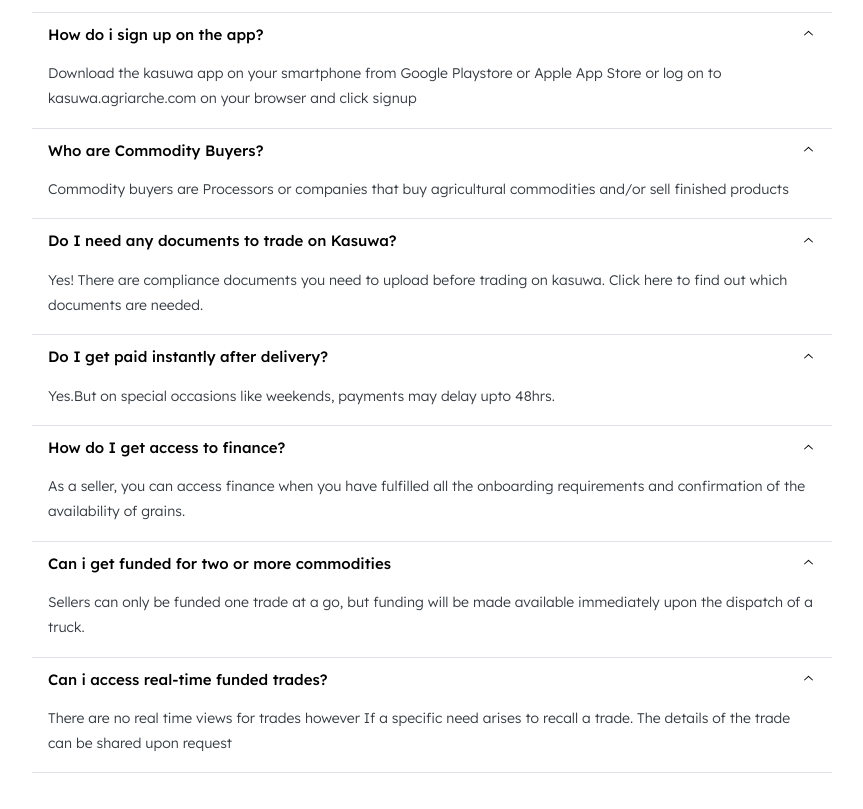
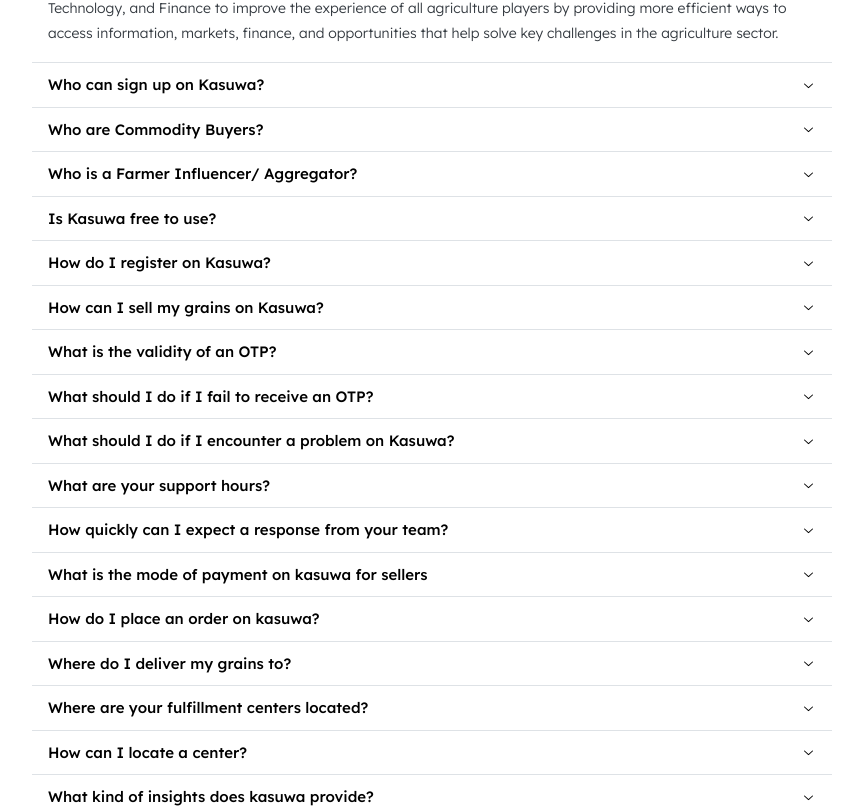
Before and after one commit to bl-aire/kl-pricing, a React (Vite) app: page /support in a window 1280 px wide. Shown: the part 591-1400 px from the top of the page, without its empty margins (208-1071 px from the left). Built offline with nearby package versions, Linux system fonts and the light colour scheme; no server answers.

Commit message:
Update FAQ + minor fixes

```diff
--- a/src/components/base/footer/index.tsx
+++ b/src/components/base/footer/index.tsx
@@ -14,7 +14,7 @@
     const break_sm = useMediaQuery(`(max-width: ${theme.breakpoints.sm})`);
 
     function getStarted() {
-        window.location.href = 'https://app.kasuwa.com/register';
+        window.open('https://app.kasuwa.com/login', '_blank');
     }
 
     return (
@@ -86,8 +86,10 @@
                             <li className={styles.footer__col__list__item}>
                                 <Link to="/legal-policies">Legal Policies</Link>
                             </li>
-                            <li className={styles.footer__col__list__item} onClick={getStarted}>
-                                Get an Account
+                            <li className={styles.footer__col__list__item}>
+                                <Anchor underline="never" size="sm" className={styles.footer__col__list__item} href="https://web.facebook.com/agriarchelimited?mibextid=ZbWKwL&_rdc=1&_rdr" target="_blank" onClick={getStarted}>
+                                    Get an Account
+                                </Anchor>
                             </li>
                         </ul>
                     </div>
--- a/src/components/base/header/index.tsx
+++ b/src/components/base/header/index.tsx
@@ -13,8 +13,8 @@
     const theme = useMantineTheme();
     const break_md = useMediaQuery(`(min-width: ${theme.breakpoints.md})`);
 
-    function getStarted(){
-        window.location.href='https://app.kasuwa.com/login';
+    function getStarted() {
+        window.open('https://app.kasuwa.com/login', '_blank');
     }
 
     return (
@@ -87,6 +87,20 @@
                             <Menu.Item component={Link} to="/legal-policies">
                                 Legal Policies
                             </Menu.Item>
+                            <Menu.Item>
+                                <Button
+                                    size="sm"
+                                    fz={11}
+                                    fw={500}
+                                    color="orange.5"
+                                    tt="uppercase"
+                                    onClick={getStarted}
+                                    fullWidth
+
+                                >
+                                    Get Started
+                                </Button>
+                                </Menu.Item>
                         </Menu.Dropdown>
                     </Menu>
                 </div>
--- a/src/components/page/home/orders/index.tsx
+++ b/src/components/page/home/orders/index.tsx
@@ -1,10 +1,10 @@
 import { useRef } from 'react';
 import { Carousel } from '@mantine/carousel';
 import Autoplay from 'embla-carousel-autoplay';
-//import { useNavigate } from 'react-router-dom';
 import { TbMessageShare } from "react-icons/tb";
 import { IoLocationOutline } from "react-icons/io5";
 import { Group, Title, Text, Image, Box, Button, Stack, Paper, useMantineTheme, Anchor } from "@mantine/core";
+import { useScrollIntoView } from '@mantine/hooks';
 
 import styles from "./orders.module.scss";
 
@@ -12,12 +12,15 @@
 import { useGetPublicOrders } from '@/services/orders';
 
 export default function Orders() {
-    //const navigate = useNavigate();
     const autoplay = useRef(Autoplay({ delay: 2000 }));
 
     const theme = useMantineTheme();
 
     const { data, status } = useGetPublicOrders();
+
+    const { scrollIntoView, targetRef } = useScrollIntoView<HTMLDivElement>({
+        offset: 60,
+      });
 
     const _renderLoader = () => {
         return (
@@ -63,7 +66,7 @@
             >
                 {data?.map((el) => (
                     <Carousel.Slide key={el.id} p="xs">
-                        <Paper className={styles.orders__slide}>
+                        <Paper className={styles.orders__slide} ref={targetRef}>
                             <Stack gap="md">
                                 <Box className={styles.orders__slide__img}>
                                     <Image src={`${mediaUrl}${el.commodityImage}`} alt="comm" w="100%" h="100%" />
@@ -111,7 +114,7 @@
                                         td="none"
                                         className='orderLink'
                                     >
-                                        <Anchor c="white" size="xs" href={`https://app.kasuwa.com/login?redirect=dashboard/orders/open&tradeId=${el.id}&action=preview`} target="_blank">
+                                        <Anchor c="white" size='xs' href={`https://app.kasuwa.com/login?redirect=dashboard/orders/open&tradeId=${el.id}&action=preview`} target="_blank">
                                             Accept Trade
                                         </Anchor>
                                     </Button>
@@ -149,6 +152,24 @@
                     local and internation buyers.
                 </Text>
             </Stack>
+            <Stack>
+                <Group justify='space-between' >
+                    <Anchor
+                        c='gray.7'
+                        onClick={() =>
+                            scrollIntoView({
+                              alignment: 'center',
+                            })
+                          }
+                    >
+                        Trending Orders
+                    </Anchor>
+                    <Anchor c='gray.7'>
+                        View All Orders
+                    </Anchor>
+                </Group>
+            </Stack>
+
 
             {_renderData()}
         </section>
--- a/src/components/page/home/orders/orders.module.scss
+++ b/src/components/page/home/orders/orders.module.scss
@@ -129,4 +129,5 @@
 
 .orderLink > a{
     text-decoration: none !important;
+    object-fit: contain;
 }
--- a/src/components/page/support/faq/index.tsx
+++ b/src/components/page/support/faq/index.tsx
@@ -5,13 +5,13 @@
 const questions = [
     {
         id: 1,
-        value: "What is Kasuwa",
-        description: "Kasuwa is an Agric marketplace where Agricultural commodities are traded on a daily basis. It is a platform where supply meets demand like a typical market. On kasuwa, every day is a market day."
+        value: "What is Kasuwa?",
+        description: "Kasuwa is an Agricultural marketplace where Agricultural commodities are traded daily. It is a platform where supply meets demand like a typical market. On Kasuwa, every day is a market day. It blends Agriculture, Technology, and Finance to improve the experience of all agriculture players by providing more efficient ways to access information, markets, finance, and opportunities that help solve key challenges in the agriculture sector."
     },
     {
         id: 2,
-        value: "How do i sign up on the app?",
-        description: "Download the kasuwa app on your smartphone from Google Playstore or Apple App Store or log on to kasuwa.agriarche.com on your browser and click signup"
+        value: "Who can sign up on Kasuwa?",
+        description: "Kasuwa is for everyone. farmers/aggregators, buyers/industrial processors, retailers, financial institutions, institutional & individual investors, NGOs & institutions. There is something for everyone on Kasuwa."
     },
     {
         id: 3,
@@ -20,29 +20,124 @@
     },
     {
         id: 4,
-        value: "Do I need any documents to trade on Kasuwa?",
-        description: "Yes! There are compliance documents you need to upload before trading on kasuwa. Click here to find out which documents are needed."
+        value: "Who is a Farmer Influencer/ Aggregator?",
+        description: "Farmer influencers (Aggregators) are individuals or companies who want to sell/suppliers of raw agricultural commodities / assets."
     },
     {
         id: 5,
-        value: "Do I get paid instantly after delivery?",
-        description: "Yes.But on special occasions like weekends, payments may delay upto 48hrs."
+        value: "Is Kasuwa free to use?",
+        description: "Kasuwa has no sign up or subscription  fee at the moment. It is free to use. "
     },
     {
         id: 6,
-        value: "How do I get access to finance?",
-        description: "As a seller, you can access finance when you have fulfilled all the onboarding requirements and confirmation of the availability of grains."
+        value: "How do I register on Kasuwa?",
+        description: "Download the kasuwa app on your smartphone from Google Play Store or Apple App Store or log on to https://kasuwa.com/signup on your browser to begin by following the on-screen instructions"
     },
     {
         id: 7,
-        value: "Can i get funded for two or more commodities",
-        description: "Sellers can only be funded one trade at a go, but funding will be made available immediately upon the dispatch of a truck."
+        value: "How can I sell my grains on Kasuwa?",
+        description: "There are 2 ways for you to sell your grains on Kasuwa. You can either List what you sell or Accept Orders. The former allows you to list your commodity for sale by uploading the commodity image, price, location and quality available for buyers to show interest. While the latter allows you to accept orders placed by buyers and fulfill them with the necessary specifications from the buyer."
     },
     {
         id: 8,
-        value: "Can i access real-time funded trades?",
-        description: "There are no real time views for trades however If a specific need arises to recall a trade. The details of the trade can be shared upon request"
+        value: "What is the validity of an OTP?",
+        description: "An OTP is valid for 10 minutes, after which you have to resend it."
     },
+    {
+        id: 9,
+        value: "What should I do if I fail to receive an OTP?",
+        description: "Check your network connection to ensure you can receive email/sms. You can also choose to resend OTP to ensure that it works. If it doesn't work after this contact support"
+    },
+    {
+        id:10,
+        value: "What should I do if I encounter a problem on Kasuwa?",
+        description: "If you encounter any problems with Kasuwa, please contact our support team for assistance. You can reach us by our email tradekasuwa@agriarche.com or via phone at +234 902 456 9374."
+    },
+    {
+        id:11,
+        value: "What are your support hours?",
+        description: "Our support team is available 24/7 to assist you with any issues or questions you may have."
+    },
+    {
+        id:12,
+        value: "How quickly can I expect a response from your team?",
+        description: "Our support team aims to respond to all inquiries within 2 hours. However, response times may vary depending on the volume of requests we receive."
+    },
+    {
+        id:13,
+        value: "What is the mode of payment on kasuwa for sellers",
+        description: "Payment is made instantly into the user's dedicated wallet account, but can extend to 24-72 hrs during weekends or where there is network downtime from the financial institutions."
+    },
+    {
+        id:14,
+        value: "How do I place an order on kasuwa?",
+        description: "First download the kasuwa app, go to available orders, click and follow the on screen instructions."
+    },
+    {
+        id:15,
+        value: "Where do I deliver my grains to?",
+        description: "Commodities can be delivered to any of our fulfillment or collection centers closest to you. T&C applied."
+    },
+    {
+        id:16,
+        value: "Where are your fulfillment centers located?",
+        description: "We have fulfillment centers in Lafia lamorde, Adamawa state. Biliri, Gombe state. Hadejia, Jigawa state. Ikpayango, Benue state. Pambegua, Kaduna state and Giwa, Kaduna State. "
+    },
+    {
+        id:17,
+        value: "How can I locate a center?",
+        description: "Check our website For information on location of our various centers."
+    },
+    {
+        id:18,
+        value: "What kind of insights does kasuwa provide?",
+        description: "Weekly market price updates are provided on kasuwa, which helps users make informed decisions. This data is essential for users  to stay updated on market trends and make informed decisions about their production, pricing, and sales strategies."
+    },
+    {
+        id:19,
+        value: "What is the estimated delivery time for Orders?",
+        description: "There is no precise estimate since the locations vary but in all locations in Nigeria, it is not more than 5 days."
+    },
+    {
+        id:20,
+        value: "How do I track My truck?",
+        description: "Truck Tracking is done on kasuwa as the location of the truck is updated and mail is sent to the user"
+    },
+    {
+        id:21,
+        value: "Is the logistics free?",
+        description: "No, we do not offer free logistics, but you have the opportunity to provide your own logistics and we can still track it on your behalf."
+    },
+    {
+        id:22,
+        value: "Can I Change my delivery Address?",
+        description: "Yes, you can by just checking the closest collection center close to you."
+    },
+    {
+        id:23,
+        value: "Where are your fulfillment centers located?",
+        description: "We are located in Northcentral, North East, and North West."
+    },
+    {
+        id:24,
+        value: "Why should I have Kasuwa Account?",
+        description: "For Easy trade settlement and quick transaction after delivery. And, To perform other transactions aside from grain transactions."
+    },
+    {
+        id:25,
+        value: "Why BVN?",
+        description: "For Compliance/kyc purpose, To complete kasuwa registration and To link account with BvN according to CBN regulation"
+    },
+    {
+        id:26,
+        value: "Why NIN?",
+        description: "It is a new CBN policy that any account opening whether wallet account or Bank account must provide BVN and NIN linkage."
+    },
+    {
+        id:27,
+        value: "Does Kasuwa cover all products?",
+        description: "Commodities available on Kasuwa now are Paddy Rice, Maiza, SoyBean, Sesame, Groundnut, Cashew, Cocoa. Many more products are coming SOON!"
+    }
 ]
 
 export default function Faq() {
@@ -68,7 +163,8 @@
             </Title>
 
             <Paper className={styles.faqs__paper}>
-                <Accordion multiple defaultValue={questions.map(el => el.value)}>
+                {/*<Accordion multiple defaultValue={questions.map(el => el.value)}>*/}
+                <Accordion defaultValue="What is Kasuwa?">
                     {items}
                 </Accordion>
             </Paper>
```
